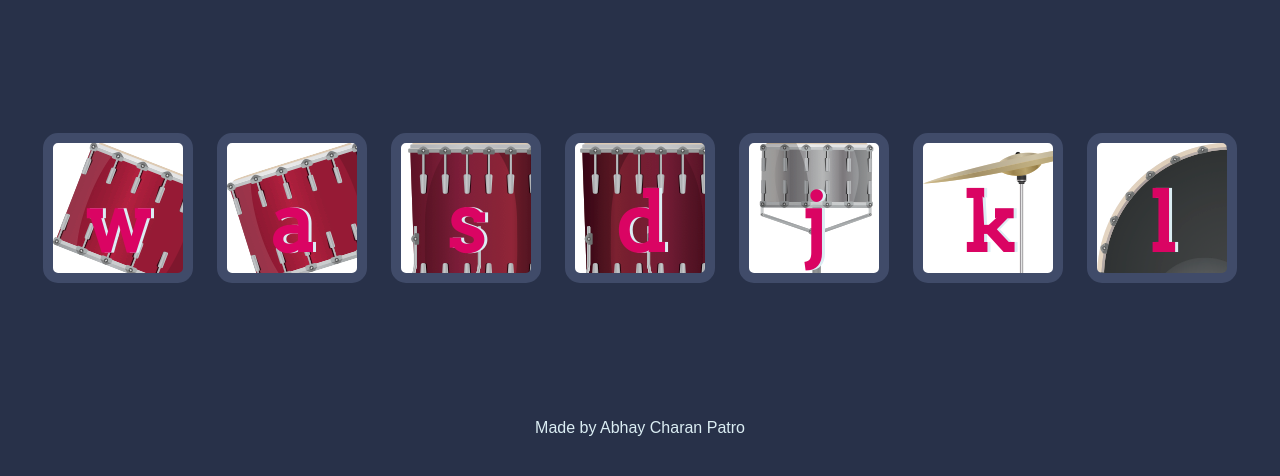
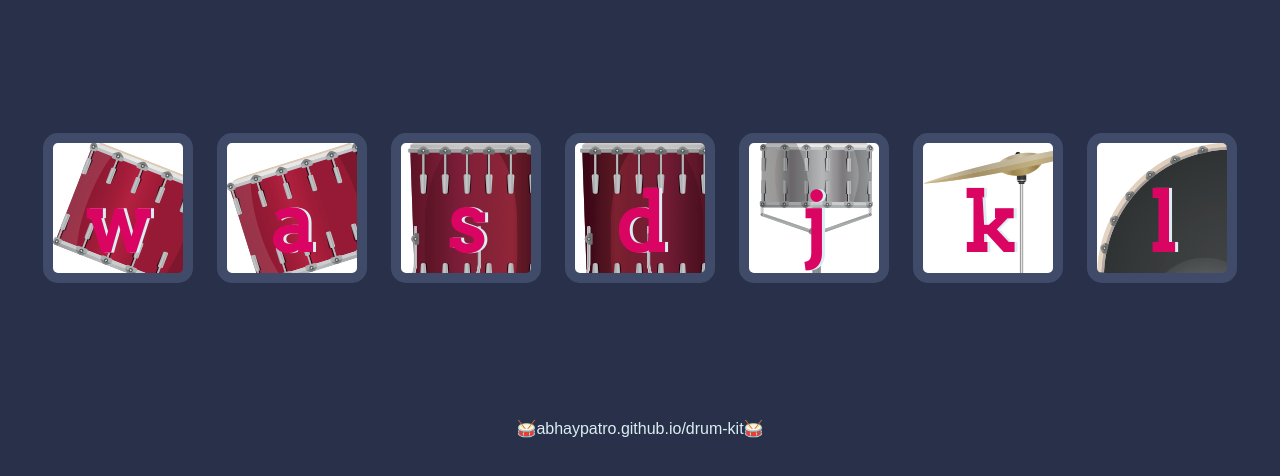
Before and after one commit to abhaypatro/drum-kit, a plain HTML site: page index.html in a window 1280 px wide. Shown: the part 156-632 px from the top of the page. Drawn offline with Linux system fonts and the light colour scheme.

Commit message:
Update index.html

```diff
--- a/index.html
+++ b/index.html
@@ -27,7 +27,7 @@
 
   </script>
   <footer>
-    Made by Abhay Charan Patro
+    🥁abhaypatro.github.io/drum-kit🥁
   </footer>
 </body>
 
```
